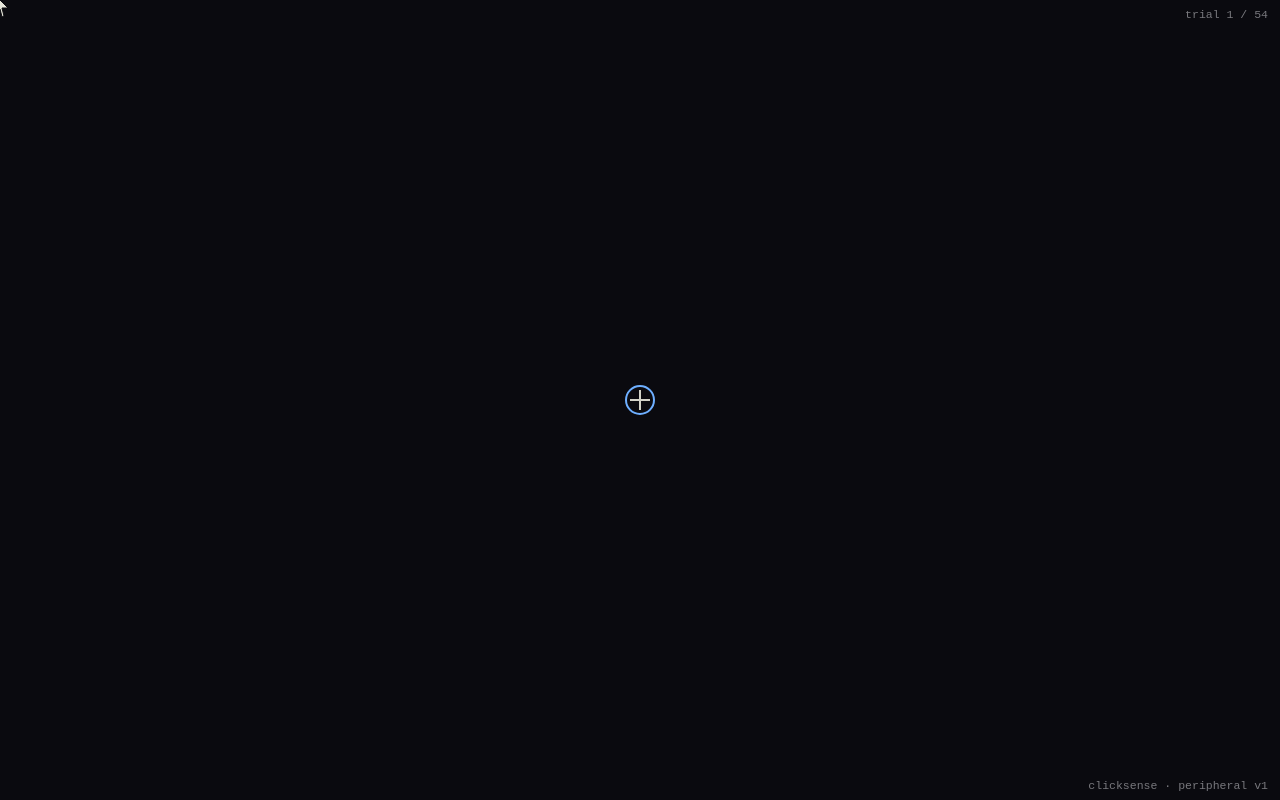
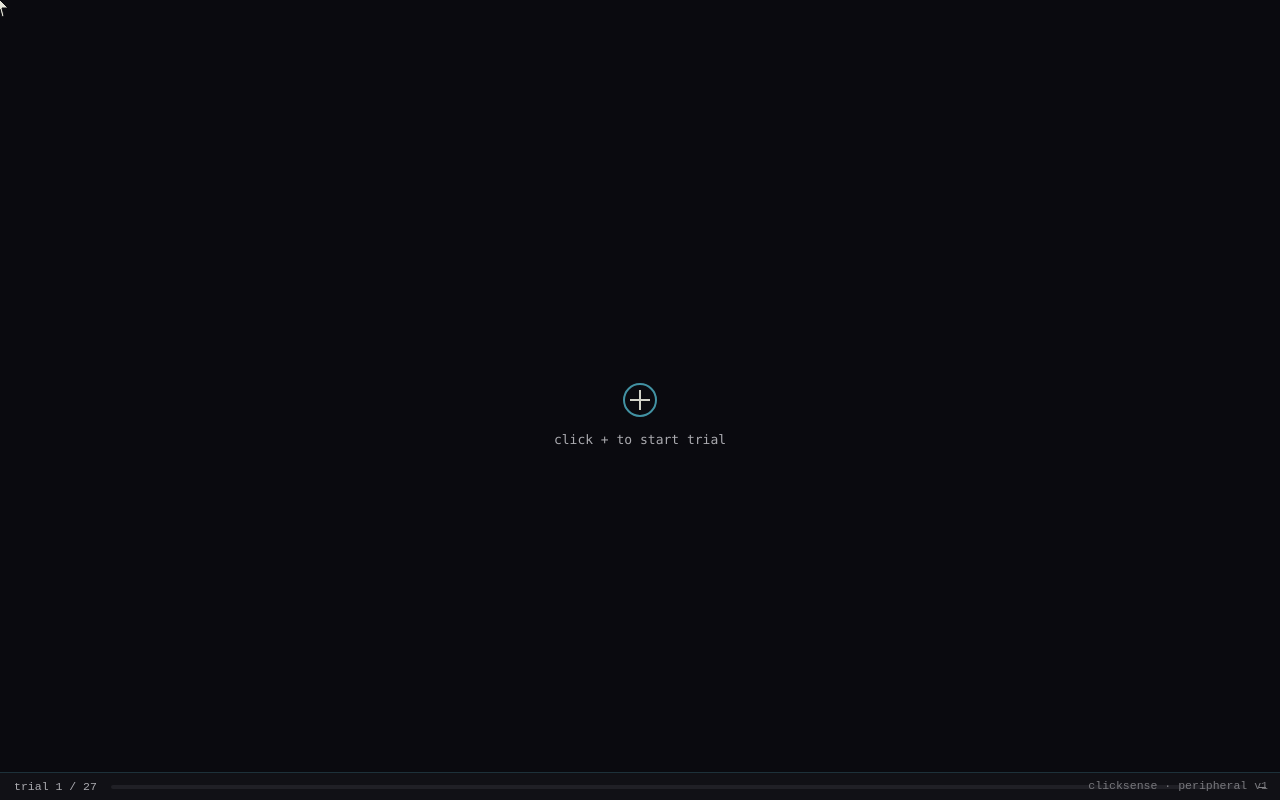
Before and after one commit to andyed/clicksense, a website: page experiments/peripheral/index.html in a window 1280 px wide. Both pictures are taken after a click on the button "Start". Drawn offline with Linux system fonts and the light colour scheme.

Commit message:
fix(peripheral): shorter, more motion, clearer fixation
Pacing / UX feedback from first playthrough:

- Trial count: 54 → 27 (3 reps/cell × 9 cells). ~6min → ~3min.
- Shorter delays: post-fixation jitter 300-650ms (was 400-800), ITI
  350ms (was 600). Keeps pace brisk without feeling rushed.
- Fixation now pulses — ring oscillates ±3px with a 1.4s breath cycle
  while waiting for click-to-start; holds steady after click so "locked
  in" state is visually distinct. FIXATION_RADIUS bumped 14 → 16px.
- Explicit "click + to start trial" label below the fixation when in
  the start-waiting state. Disappears after click.
- Progress bar + live stats at bottom of stage: trial N/27 on the left,
  running hit rate + average RT on the right, cyan-filled track in the
  middle. Replaces the tiny top-right counter.
- RAF loop runs throughout the experiment so the pulse animates
  smoothly; stops on results/intro.

experiments/index.html: updated trial count + duration to 27 / ~3min.

Co-Authored-By: Claude Opus 4.7 (1M context) <noreply@anthropic.com>

```diff
--- a/experiments/peripheral/index.html
+++ b/experiments/peripheral/index.html
@@ -42,6 +42,15 @@
                   color: rgb(120, 120, 125); font-family: ui-monospace, monospace; z-index: 50; }
     .counter { position: fixed; top: 8px; right: 12px; font-size: 0.72rem;
                color: rgb(120, 120, 125); font-family: ui-monospace, monospace; z-index: 50; }
+    #progress-bar { position: fixed; left: 0; right: 0; bottom: 0; height: 28px; z-index: 50;
+                    display: flex; align-items: center; padding: 0 14px;
+                    background: rgba(18, 18, 24, 0.9); border-top: 1px solid rgba(80, 180, 200, 0.2); }
+    #progress-track { flex: 1; height: 4px; background: rgb(32, 32, 38); border-radius: 2px;
+                      overflow: hidden; margin: 0 14px; }
+    #progress-fill { height: 100%; width: 0; background: rgb(80, 180, 200);
+                     transition: width 0.4s ease; }
+    #stats { font-size: 0.72rem; color: rgb(170, 170, 175);
+             font-family: ui-monospace, monospace; white-space: nowrap; }
   </style>
 </head>
 <body>
@@ -57,12 +66,12 @@
 
   <h2>The trial</h2>
   <ol style="margin-left: 1.5rem; margin-bottom: 1rem;">
-    <li>Look at the <span class="tight">+</span> in the center. Move your cursor there.</li>
+    <li>Look at the pulsing <span class="tight">+</span> in the center. Move your cursor there.</li>
     <li>Click the <span class="tight">+</span> to start the trial.</li>
     <li>A colored target appears somewhere on-screen. Click it.</li>
     <li>Keep looking at the center until you click the target.</li>
   </ol>
-  <p>54 trials. About 6 minutes. No breaks.</p>
+  <p>27 trials. About 3 minutes. No breaks.</p>
 
   <h2>Data</h2>
   <p>Each click is sent anonymously to PostHog as a <span class="tight">peripheral_click</span> event for the research dataset. Trial conditions (target color, eccentricity, hemifield, reaction time, click error) are attached. No identifiable information is captured.</p>
@@ -77,6 +86,11 @@
 <canvas id="stage" style="display:none"></canvas>
 <div id="cursor"><svg viewBox="0 0 24 24" width="24" height="24"><polygon points="0,0 12,12 6,12 8,20 6,21 4,13 0,13" fill="rgb(228,228,216)" stroke="rgb(10,10,15)" stroke-width="1"/></svg></div>
 <div class="counter" id="counter"></div>
+<div id="progress-bar" style="display:none">
+  <div id="stats-left" style="font-size:0.72rem;color:rgb(170,170,175);font-family:ui-monospace,monospace;white-space:nowrap;">—</div>
+  <div id="progress-track"><div id="progress-fill"></div></div>
+  <div id="stats">—</div>
+</div>
 <div class="footer-bar">clicksense · peripheral v1</div>
 
 <!-- RESULTS -->
@@ -104,14 +118,14 @@ var COLORS = {
 var ECC_FRACS = { near: 0.22, mid: 0.45, far: 0.68 };
 
 var TARGET_RADIUS = 22;    // px — reasonable Fitts target at all eccs
-var FIXATION_RADIUS = 14;  // px — click-to-start region
-var POST_FIXATION_DELAY_MIN = 400;   // ms
-var POST_FIXATION_DELAY_MAX = 800;   // ms
+var FIXATION_RADIUS = 16;  // px — click-to-start region (slightly larger = easier hit)
+var POST_FIXATION_DELAY_MIN = 300;   // ms
+var POST_FIXATION_DELAY_MAX = 650;   // ms
 var TARGET_MAX_VISIBLE_MS = 2500;    // ms — timeout if user doesn't find it
 var FEEDBACK_FLASH_MS = 160;         // ms — brief color flash on hit
-var ITI_MS = 600;                    // ms — inter-trial interval
+var ITI_MS = 350;                    // ms — inter-trial interval (shorter, pace stays brisk)
 var CLICK_HIT_TOLERANCE = 12;        // px — generous beyond target radius
-var REPS_PER_CELL = 6;               // 3 × 3 × 6 = 54 trials
+var REPS_PER_CELL = 3;               // 3 × 3 × 3 = 27 trials (~3 min)
 
 // ============================================================================
 //   STATE
@@ -126,11 +140,17 @@ var state = 'intro';   // intro | fixation | waiting_for_target | target_visible
 var targetShownAt = 0;
 var targetPos = null;
 var timerId = null;
+var rafId = null;
+var pulseStartT = 0;
 
 var canvas = document.getElementById('stage');
 var ctx;
 var cursorEl = document.getElementById('cursor');
 var counterEl = document.getElementById('counter');
+var progressBarEl = document.getElementById('progress-bar');
+var progressFillEl = document.getElementById('progress-fill');
+var statsLeftEl = document.getElementById('stats-left');
+var statsEl = document.getElementById('stats');
 var centerX, centerY, halfMin;
 
 function resize() {
@@ -231,7 +251,8 @@ var cs = new ClickSenseLib.ClickSense({
 //   RENDER
 // ============================================================================
 
-function drawFixation() {
+function drawFixation(pulseT) {
+  // The crosshair itself
   ctx.strokeStyle = 'rgb(210, 210, 200)';
   ctx.lineWidth = 2;
   ctx.beginPath();
@@ -240,12 +261,24 @@ function drawFixation() {
   ctx.moveTo(centerX, centerY - 10);
   ctx.lineTo(centerX, centerY + 10);
   ctx.stroke();
-  // Ring around fixation to indicate clickable
-  ctx.strokeStyle = 'rgb(110, 175, 255)';
+  // Pulsing ring around fixation — signals "click me"
+  // pulseT ∈ [0, 1) drives a sine pulse: radius oscillates ±3px around FIXATION_RADIUS.
+  var pulse = Math.sin((pulseT || 0) * Math.PI * 2);
+  var r = FIXATION_RADIUS + pulse * 3;
+  var alpha = 0.6 + 0.4 * (0.5 + 0.5 * pulse);
+  ctx.strokeStyle = 'rgba(80, 180, 200, ' + alpha.toFixed(2) + ')';
   ctx.lineWidth = 2;
   ctx.beginPath();
-  ctx.arc(centerX, centerY, FIXATION_RADIUS, 0, Math.PI * 2);
+  ctx.arc(centerX, centerY, r, 0, Math.PI * 2);
   ctx.stroke();
+  // Instruction label (only visible when waiting for the start click)
+  if (state === 'fixation') {
+    ctx.fillStyle = 'rgb(170, 170, 175)';
+    ctx.font = '13px ui-monospace, Menlo, monospace';
+    ctx.textAlign = 'center';
+    ctx.textBaseline = 'top';
+    ctx.fillText('click + to start trial', centerX, centerY + FIXATION_RADIUS + 18);
+  }
 }
 
 function drawTarget(pos, color, flash) {
@@ -272,10 +305,14 @@ function render() {
   ctx.fillStyle = 'rgb(10, 10, 15)';
   ctx.fillRect(0, 0, canvas.width, canvas.height);
 
+  // Pulse phase: 1.4s period ≈ easy-to-follow breath rate.
+  var pulseT = ((performance.now() - pulseStartT) % 1400) / 1400;
+
   if (state === 'fixation') {
-    drawFixation();
+    drawFixation(pulseT);
   } else if (state === 'waiting_for_target') {
-    drawFixation();
+    // Ring stays steady (no pulse) once clicked — tells user "locked in."
+    drawFixation(0);
   } else if (state === 'target_visible') {
     drawMiniFixation();
     drawTarget(targetPos, trials[currentTrialIdx].color_css);
@@ -283,8 +320,42 @@ function render() {
     drawMiniFixation();
   }
 
-  // Counter update
-  counterEl.textContent = 'trial ' + Math.min(currentTrialIdx + 1, trials.length) + ' / ' + trials.length;
+  updateProgress();
+}
+
+function updateProgress() {
+  var total = trials.length || 1;
+  var frac = Math.min(currentTrialIdx / total, 1);
+  progressFillEl.style.width = (frac * 100).toFixed(1) + '%';
+
+  statsLeftEl.textContent = 'trial ' + Math.min(currentTrialIdx + 1, total) + ' / ' + total;
+
+  var done = trialResults.length;
+  var hits = trialResults.filter(function(t) { return t.was_hit; }).length;
+  var hitPct = done > 0 ? Math.round(100 * hits / done) : 0;
+  var rts = trialResults.map(function(t) { return t.trial_rt_ms; })
+                         .filter(function(v) { return v != null; });
+  var avgRt = rts.length > 0 ? Math.round(rts.reduce(function(a, b) { return a + b; }, 0) / rts.length) : null;
+
+  var parts = [];
+  if (done > 0) parts.push('hits ' + hits + '/' + done + ' (' + hitPct + '%)');
+  if (avgRt != null) parts.push('avg ' + avgRt + 'ms');
+  statsEl.textContent = parts.length ? parts.join('  ·  ') : '—';
+}
+
+function startRafLoop() {
+  stopRafLoop();
+  function tick() {
+    render();
+    rafId = requestAnimationFrame(tick);
+  }
+  rafId = requestAnimationFrame(tick);
+}
+function stopRafLoop() {
+  if (rafId != null) {
+    cancelAnimationFrame(rafId);
+    rafId = null;
+  }
 }
 
 // ============================================================================
@@ -304,9 +375,13 @@ function startExperiment() {
   document.getElementById('intro').style.display = 'none';
   canvas.style.display = 'block';
   cursorEl.style.display = 'block';
+  progressBarEl.style.display = 'flex';
+  counterEl.style.display = 'none'; // progress bar handles the counter now
   resize();
   trials = generateTrials();
   currentTrialIdx = 0;
+  pulseStartT = performance.now();
+  startRafLoop();
   nextTrial();
 }
 
@@ -317,6 +392,7 @@ function nextTrial() {
   }
   state = 'fixation';
   currentTrialMeta = null;
+  pulseStartT = performance.now();
   render();
 }
 
@@ -426,9 +502,11 @@ function mean(arr) {
 
 function finishExperiment() {
   state = 'results';
+  stopRafLoop();
   canvas.style.display = 'none';
   cursorEl.style.display = 'none';
   counterEl.style.display = 'none';
+  progressBarEl.style.display = 'none';
 
   var results = document.getElementById('results');
   results.style.display = 'block';
```
Also changed, not shown: experiments/index.html (+1 -1 lines).
